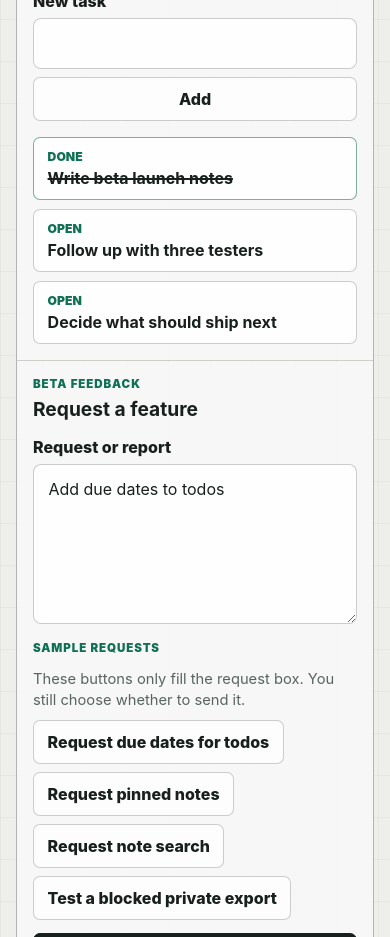
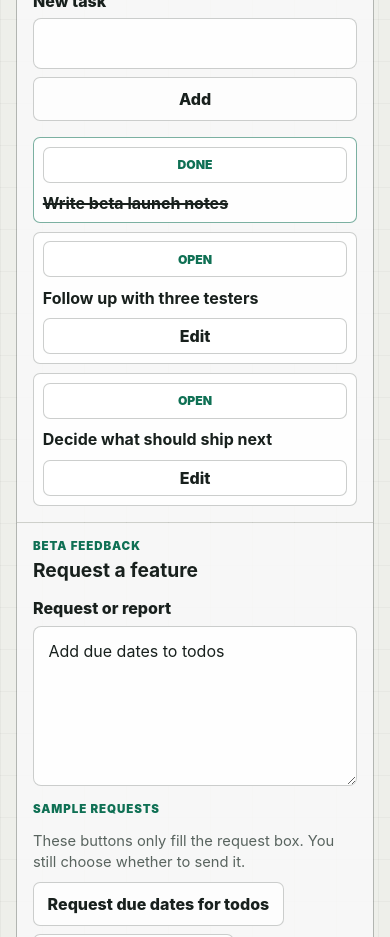
Before and after one commit to joewilsonai/open-feedback-factory, a React (Vite) app in the folder apps/demo-app/: page / in a window 390 px wide. Shown: the part 1240-2177 px from the top of the page. Built offline with nearby package versions, Linux system fonts and the light colour scheme; no server answers.

Commit message:
feat: Edit open tasks (work_9bbcb020-208b-4138-ba38-cf91f1a6f515)

```diff
--- a/apps/demo-app/src/App.tsx
+++ b/apps/demo-app/src/App.tsx
@@ -55,6 +55,8 @@ export function App() {
   const [note, setNote] = useState(readNote);
   const [result, setResult] = useState<SubmitFeedbackResult | null>(null);
   const [status, setStatus] = useState("Ready");
+  const [editingTaskDraft, setEditingTaskDraft] = useState("");
+  const [editingTaskId, setEditingTaskId] = useState<string | null>(null);
   const [taskDraft, setTaskDraft] = useState("");
   const [tasks, setTasks] = useState<Task[]>(readTasks);
   const [theme, setTheme] = useState<Theme>(readInitialTheme);
@@ -120,8 +122,50 @@ export function App() {
     const nextTasks = tasks.map((task) => (task.id === id ? { ...task, done: !task.done } : task));
     const changed = nextTasks.find((task) => task.id === id);
     setTasks(nextTasks);
+    if (changed?.done && editingTaskId === id) {
+      setEditingTaskId(null);
+      setEditingTaskDraft("");
+    }
     void client.trackFeatureUsage({
       action: changed?.done ? "completed" : "reopened",
+      featureId: "todo-item",
+      metadata: {
+        appName: "Daybook",
+        source: "notepad-todo",
+      },
+    });
+  }
+
+  function startEditingTask(task: Task) {
+    if (task.done) return;
+    setEditingTaskId(task.id);
+    setEditingTaskDraft(task.text);
+  }
+
+  function cancelTaskEdit() {
+    setEditingTaskId(null);
+    setEditingTaskDraft("");
+  }
+
+  function saveTaskEdit(id: string) {
+    const text = editingTaskDraft.trim();
+    if (!text) return;
+
+    const task = tasks.find((item) => item.id === id);
+    if (!task || task.done) {
+      cancelTaskEdit();
+      return;
+    }
+
+    if (task.text === text) {
+      cancelTaskEdit();
+      return;
+    }
+
+    setTasks(tasks.map((item) => (item.id === id ? { ...item, text } : item)));
+    cancelTaskEdit();
+    void client.trackFeatureUsage({
+      action: "edited",
       featureId: "todo-item",
       metadata: {
         appName: "Daybook",
@@ -198,12 +242,54 @@ export function App() {
             </div>
           </div>
           <div className="task-list">
-            {tasks.map((task) => (
-              <button className={task.done ? "task-row done" : "task-row"} key={task.id} type="button" onClick={() => toggleTask(task.id)}>
-                <span>{task.done ? "Done" : "Open"}</span>
-                <strong>{task.text}</strong>
-              </button>
-            ))}
+            {tasks.map((task) => {
+              const isEditing = editingTaskId === task.id && !task.done;
+              return (
+                <article className={task.done ? "task-row done" : isEditing ? "task-row editing" : "task-row"} key={task.id}>
+                  <button
+                    className="task-toggle"
+                    type="button"
+                    aria-pressed={task.done}
+                    onClick={() => toggleTask(task.id)}
+                  >
+                    {task.done ? "Done" : "Open"}
+                  </button>
+                  {isEditing ? (
+                    <div className="task-edit-form">
+                      <label className="visually-hidden" htmlFor={`edit-${task.id}`}>
+                        Edit task
+                      </label>
+                      <input
+                        id={`edit-${task.id}`}
+                        value={editingTaskDraft}
+                        onChange={(event) => setEditingTaskDraft(event.target.value)}
+                        onKeyDown={(event) => {
+                          if (event.key === "Enter") saveTaskEdit(task.id);
+                          if (event.key === "Escape") cancelTaskEdit();
+                        }}
+                      />
+                      <div className="task-edit-actions">
+                        <button type="button" onClick={() => saveTaskEdit(task.id)} disabled={!editingTaskDraft.trim()}>
+                          Save
+                        </button>
+                        <button type="button" onClick={cancelTaskEdit}>
+                          Cancel
+                        </button>
+                      </div>
+                    </div>
+                  ) : (
+                    <>
+                      <strong>{task.text}</strong>
+                      {!task.done ? (
+                        <button className="task-edit-button" type="button" onClick={() => startEditingTask(task)}>
+                          Edit
+                        </button>
+                      ) : null}
+                    </>
+                  )}
+                </article>
+              );
+            })}
           </div>
         </div>
 
--- a/apps/demo-app/src/styles.css
+++ b/apps/demo-app/src/styles.css
@@ -251,8 +251,12 @@ textarea {
 
 .task-row {
   display: grid;
-  justify-items: start;
-  gap: 0.28rem;
+  grid-template-columns: auto minmax(0, 1fr) auto;
+  align-items: center;
+  gap: 0.65rem;
+  border: 1px solid rgba(24, 32, 29, 0.22);
+  border-radius: 7px;
+  padding: 0.55rem;
   width: 100%;
   text-align: left;
 }
@@ -261,16 +265,56 @@ textarea {
   border-color: rgba(15, 112, 84, 0.55);
 }
 
+:root[data-theme="dark"] .task-row {
+  border-color: rgba(244, 240, 232, 0.2);
+}
+
 .task-row.done strong {
   text-decoration: line-through;
   text-decoration-thickness: 2px;
 }
 
-.task-row span {
+.task-toggle,
+.task-edit-button {
+  min-height: 36px;
+  padding: 0.45rem 0.65rem;
+}
+
+.task-toggle {
   color: #0f7054;
   font-size: 0.76rem;
   font-weight: 900;
   text-transform: uppercase;
+}
+
+:root[data-theme="dark"] .task-toggle {
+  color: #75d9b4;
+}
+
+.task-edit-button {
+  justify-self: end;
+}
+
+.task-edit-form {
+  display: grid;
+  grid-column: span 2;
+  gap: 0.5rem;
+}
+
+.task-edit-actions {
+  display: flex;
+  flex-wrap: wrap;
+  gap: 0.5rem;
+}
+
+.visually-hidden {
+  position: absolute;
+  width: 1px;
+  height: 1px;
+  margin: -1px;
+  overflow: hidden;
+  clip: rect(0, 0, 0, 0);
+  white-space: nowrap;
 }
 
 .preset-row {
@@ -350,4 +394,17 @@ dd {
   .task-entry > div {
     grid-template-columns: 1fr;
   }
+
+  .task-row {
+    grid-template-columns: 1fr;
+  }
+
+  .task-edit-button,
+  .task-edit-form {
+    justify-self: stretch;
+  }
+
+  .task-edit-form {
+    grid-column: span 1;
+  }
 }
```
Also changed, not shown: 1 other file (tests, documents, lock files or other folders).
